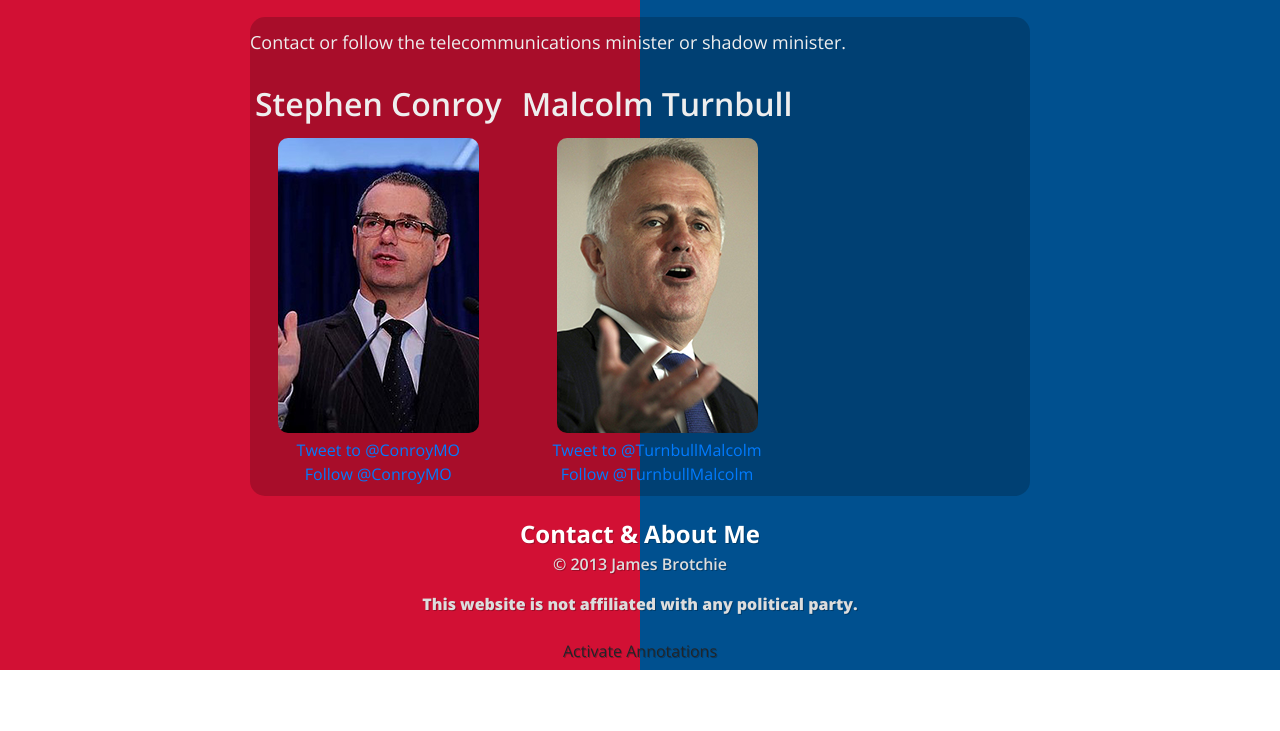
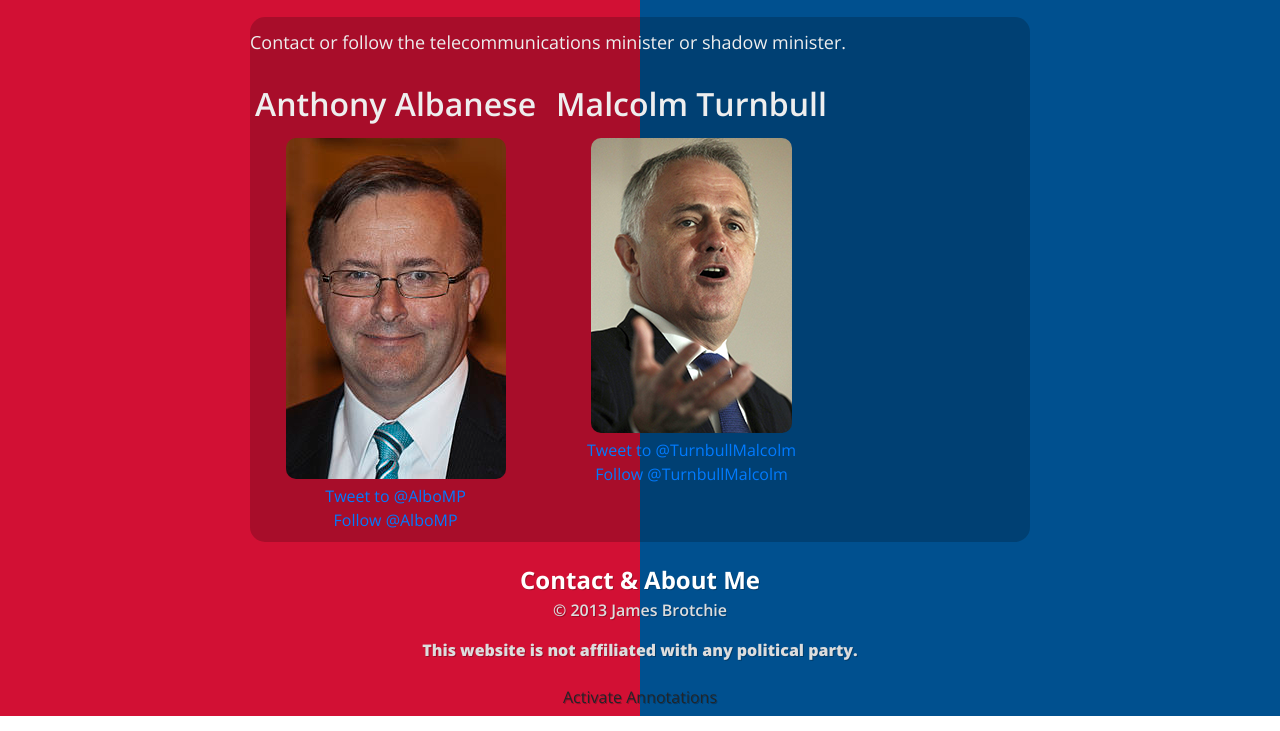
Before and after one commit to brotchie/howfastisthenbn.com.au, a plain HTML site: page index.html in a window 1280 px wide. Shown: the part 4061-4792 px from the top of the page. Before the commit the page ends 4746 px from the top, so only its background shows below. Drawn offline with nearby package versions, Linux system fonts and the light colour scheme; some packages are replaced by stand-ins of ours; a script that the page names is missing.

Commit message:
Changed Conroy to Albanese.

```diff
--- a/index.html
+++ b/index.html
@@ -355,11 +355,11 @@
       </div>
       <div class="row">
         <div class="polly-span span5">
-            <h3>Stephen Conroy</h3>
-            <img src="img/conroy.png"><br>
+            <h3>Anthony Albanese</h3>
+            <img src="img/alb.jpg"><br>
             <div>
-              <a href="https://twitter.com/intent/tweet?screen_name=ConroyMO&text=Thanks%20for%20helping%20Australia%20transition%20towards%20a%20knowledge%20based%20economy.%20http%3A%2F%2Fhowfastisthenbn.com.au%2F%20%23nbn" class="twitter-mention-button">Tweet to @ConroyMO</a><br>
-              <a href="https://twitter.com/ConroyMO" class="twitter-follow-button" data-show-count="false">Follow @ConroyMO</a><br>
+              <a href="https://twitter.com/intent/tweet?screen_name=AlboMP&text=Thanks%20for%20helping%20Australia%20transition%20towards%20a%20knowledge%20based%20economy.%20http%3A%2F%2Fhowfastisthenbn.com.au%2F%20%23nbn" class="twitter-mention-button">Tweet to @AlboMP</a><br>
+              <a href="https://twitter.com/AlboMP" class="twitter-follow-button" data-show-count="false">Follow @AlboMP</a><br>
             </div>
         </div>
         <div class="polly-span span5">
```
Also changed, not shown: img/alb.jpg (added).
